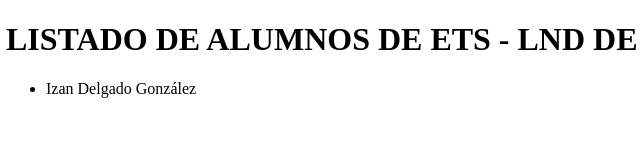
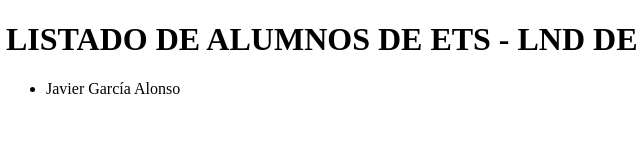
Before and after one commit to asanreyl/etsjobs-2425, a plain HTML site: page index.html in a window 1280 px wide. Shown: the full height of the page, 2-642 px from the left. Drawn offline with Linux system fonts and the light colour scheme.

Commit message:
Merge branch 'main' of https://github.com/asanreyl/etsjobs-2425.git

```diff
--- a/index.html
+++ b/index.html
@@ -9,7 +9,7 @@
         <h1> LISTADO DE ALUMNOS DE ETS - LND DE 1 DAW </h1>
 
         <ul>
-              <li> Izan Delgado González </li>
+              <li> Javier García Alonso </li>
 
         </ul>
 
```
